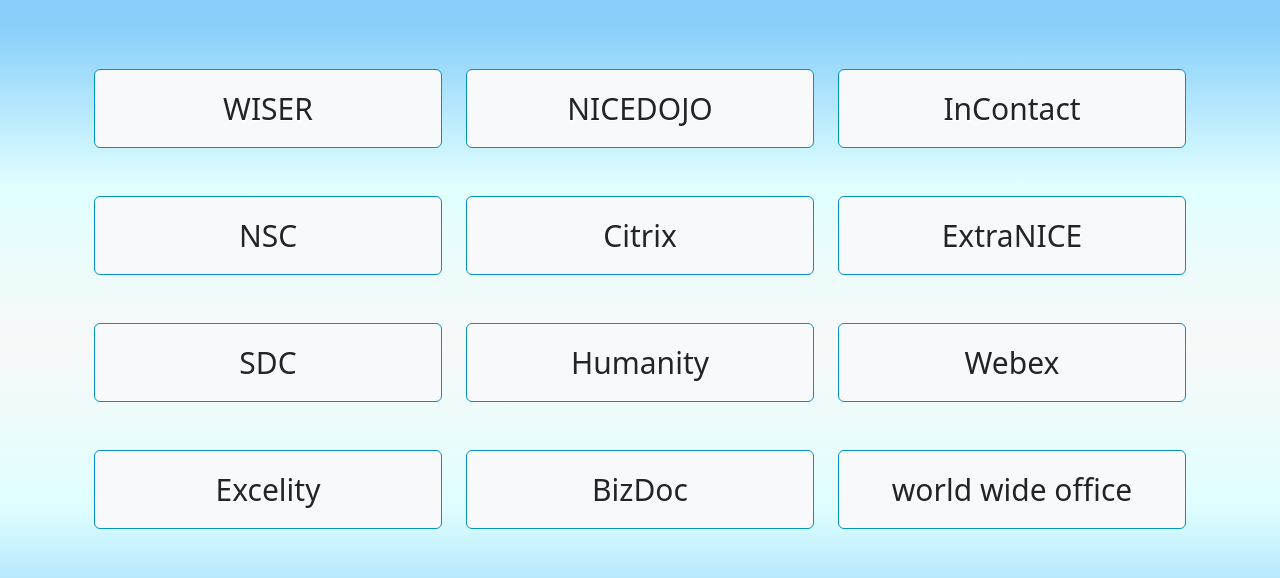
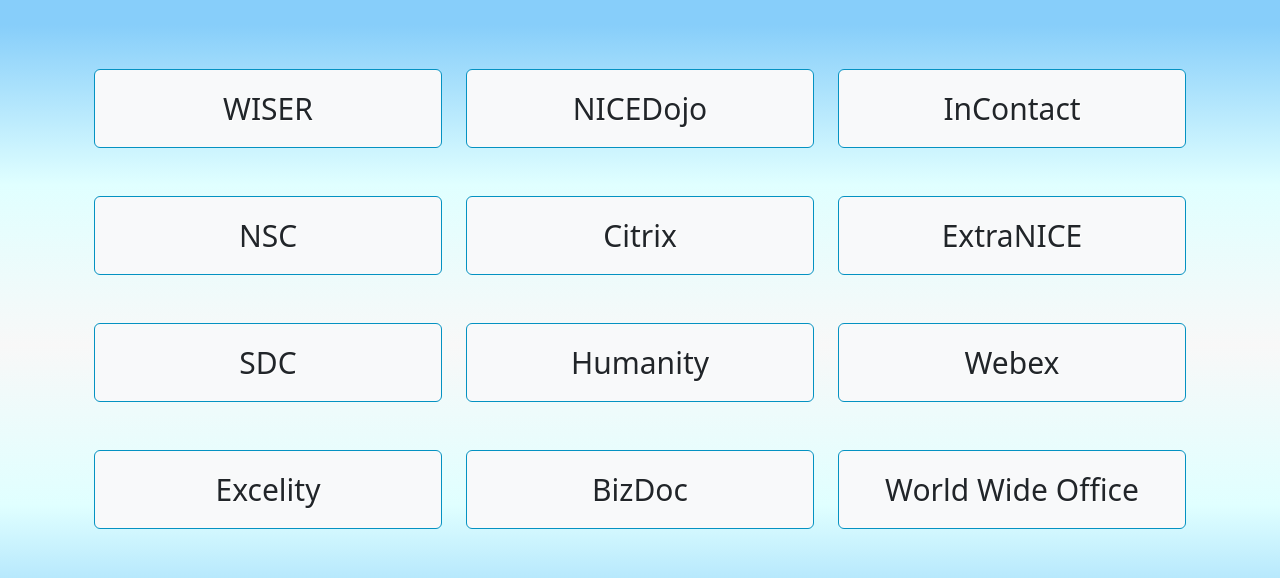
Before and after one commit to MrunaliniMisal/nice, a plain HTML site: page Links.html in a window 1280 px wide. Shown: the part 135-713 px from the top of the page. Drawn offline with nearby package versions, Linux system fonts and the light colour scheme.

Commit message:
Update Links.html

```diff
--- a/Links.html
+++ b/Links.html
@@ -103,7 +103,7 @@ a:hover{
                      <a href="https://nice.csod.com/" target="_blank">
                        <div class="card bg-light cardborder text-dark">
                          <div class="card-body zoom">
-                           NICEDOJO
+                           NICEDojo
                          </div>
                         </div>
                      </a>
@@ -218,7 +218,7 @@ a:hover{
                             <a href="https://www.nice.com/" target="_blank">
                               <div class="card bg-light cardborder text-dark">
                                 <div class="card-body zoom">
-                                  world wide office
+                                  World Wide Office
                                 </div>
                                </div>
                             </a>
```
